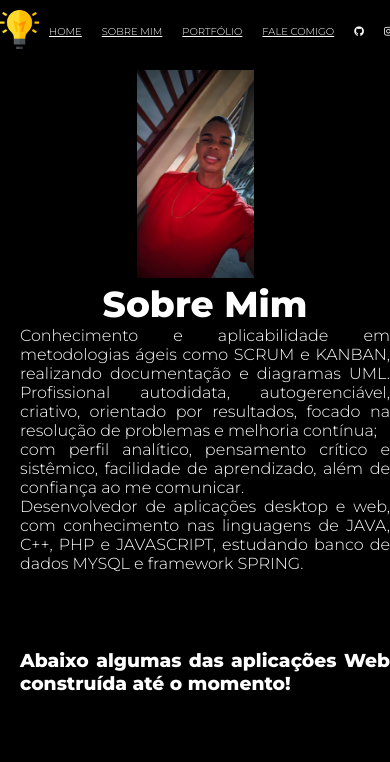
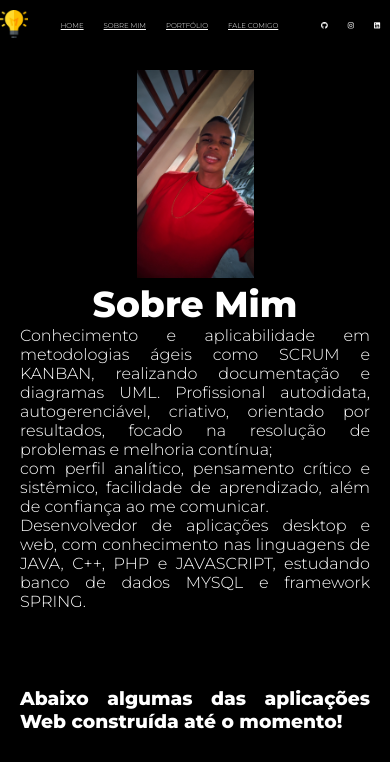
Before and after one commit to Teles23/Teles23, a plain HTML site: page index.html in a window 390 px wide. Shown: the top 762 px of the page. Drawn offline with Linux system fonts and the light colour scheme.

Commit message:
responsivo

```diff
--- a/css/style.css
+++ b/css/style.css
@@ -79,7 +79,6 @@ textarea {
 }
 #image-sobre {
   width: 30%;
-  align-self: flex-start;
 }
 
 #image-sobre img {
@@ -87,7 +86,7 @@ textarea {
 }
 #sobre {
   width: 55%;
-  padding-left: 20px;
+  padding: 0 20px;
   align-self: flex-start;
   margin-top: 32px;
   text-align: justify;
@@ -170,23 +169,18 @@ textarea {
     /* background-color: blue; */
   }
   .header {
-    font-size: 10px;
+    font-size: 7px;
   }
   .header-logo {
-    width: 39px;
+    width: 28px;
   }
   #image-sobre {
     width: 30%;
-    align-self: center;
   }
   #sobre {
     margin: auto;
     width: auto;
-    align-self: auto;
     text-align: justify;
-  }
-  #sobre p {
-    padding: auto;
   }
   .mobile {
     display: flex;
@@ -210,10 +204,10 @@ textarea {
   }
 }
 @media screen and (max-width: 600px) {
-  body {
-    /* background-color: orange; */
+  /* body {
+     background-color: orange;
   }
   .header {
     width: max-content;
-  }
+  } */
 }
```
